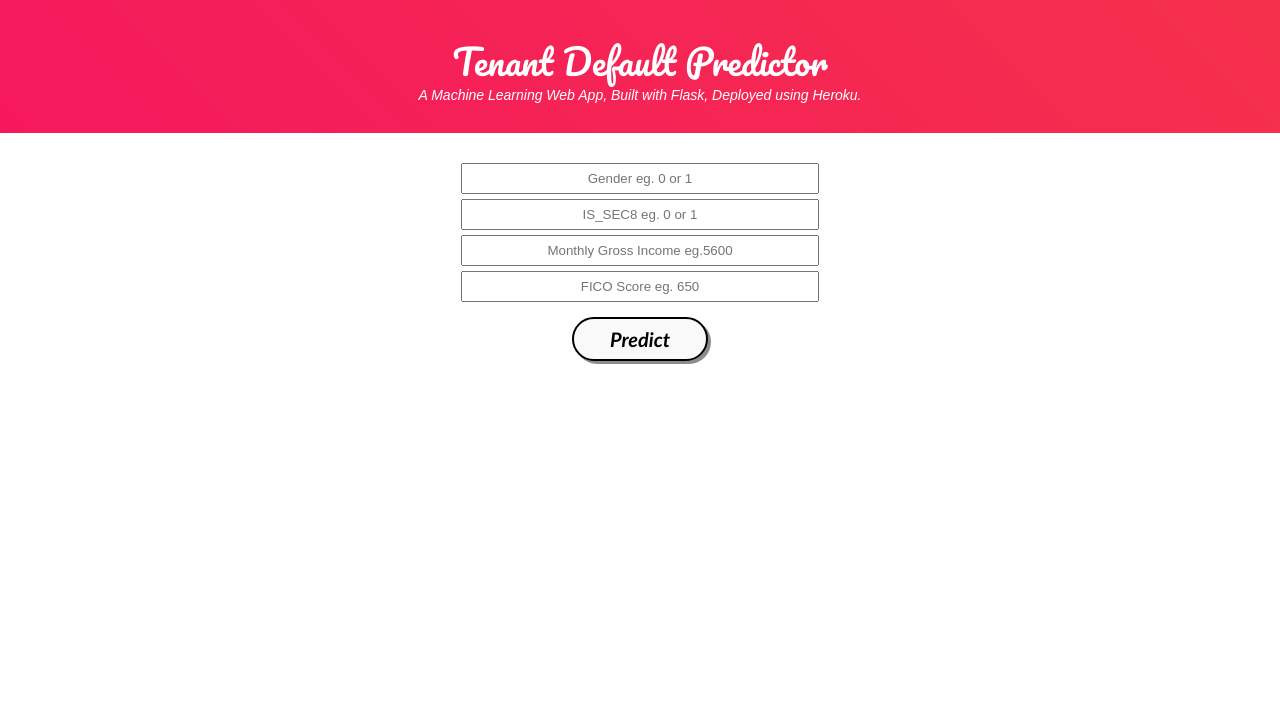
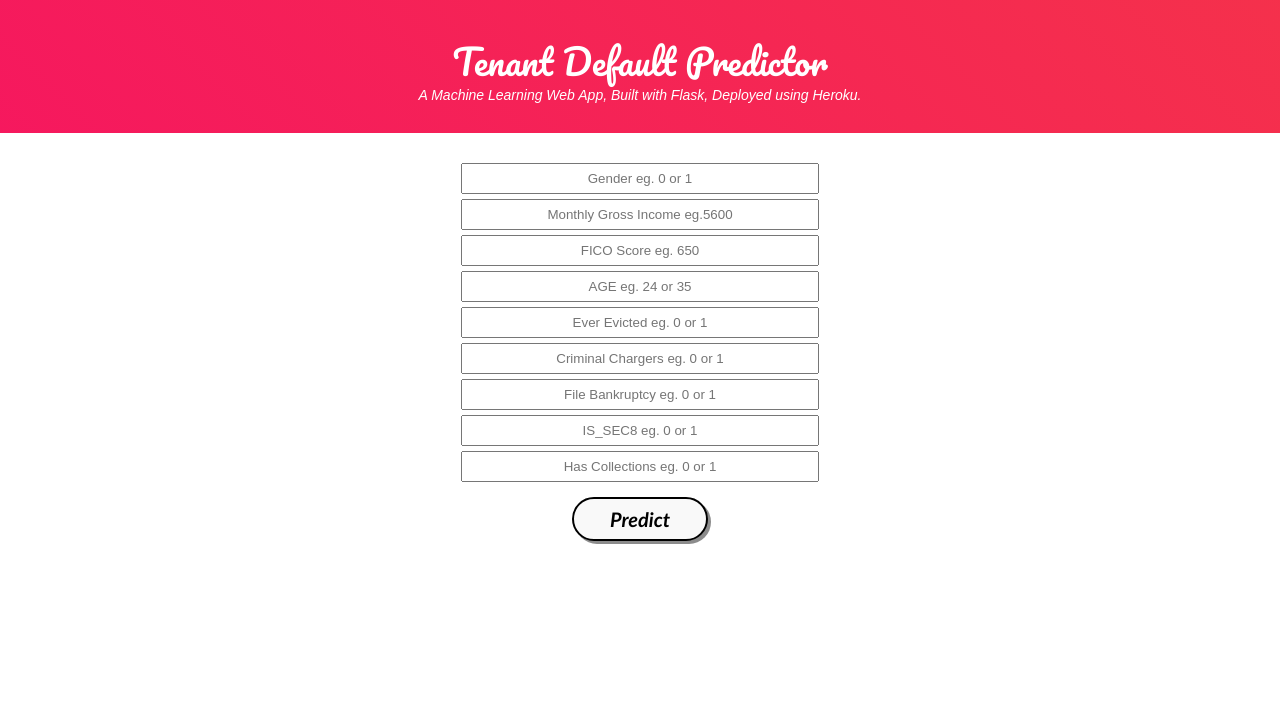
Before and after one commit to cheedellas/SRPROJ, a Flask app: page / in a window 1280 px wide. Shown: the top 722 px of the page. Run offline with Flask 2, Linux system fonts and the light colour scheme; parts of the project's set-up code (start-up, migrations or seed data) failed here and were passed over; some libraries are stand-ins or nearby versions.

Commit message:
Add files via upload

```diff
--- a/TenantDefault-Prediction-Deployment/templates/index.html
+++ b/TenantDefault-Prediction-Deployment/templates/index.html
@@ -24,9 +24,14 @@
     	<div class="ml-container">
     		<form action="{{ url_for('predict') }}" method="POST">
                 <input class="form-input" type="text" name="gender" placeholder="Gender eg. 0 or 1"><br>
-                <input class="form-input" type="text" name="issec8" placeholder="IS_SEC8 eg. 0 or 1"><br>
-                <input class="form-input" type="text" name="monthlygrossincome" placeholder="Monthly Gross Income eg.5600"><br>
-                <input class="form-input" type="text" name="fico" placeholder="FICO Score eg. 650"><br>
+                <input class="form-input" type="text" name="MonthlyGrossIncome" placeholder="Monthly Gross Income eg.5600"><br>
+                <input class="form-input" type="text" name="FICO" placeholder="FICO Score eg. 650"><br>
+				<input class="form-input" type="text" name="Age" placeholder="AGE eg. 24 or 35"><br>
+				<input class="form-input" type="text" name="EverEvicted" placeholder="Ever Evicted eg. 0 or 1"><br>
+				<input class="form-input" type="text" name="CriminalChargers" placeholder="Criminal Chargers eg. 0 or 1"><br>
+				<input class="form-input" type="text" name="FileBankruptcy" placeholder="File Bankruptcy eg. 0 or 1"><br>
+				<input class="form-input" type="text" name="IsSec8" placeholder="IS_SEC8 eg. 0 or 1"><br>
+				<input class="form-input" type="text" name="HasCollections" placeholder="Has Collections eg. 0 or 1"><br>
 
         		<input type="submit" class="my-cta-button" value="Predict">
         	</form>
```
